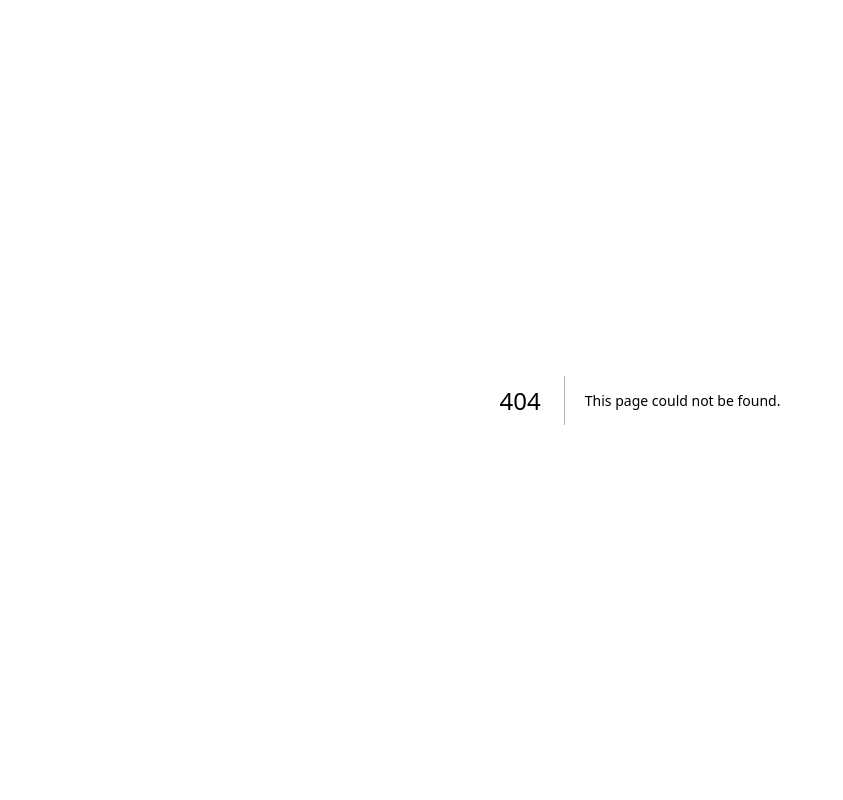
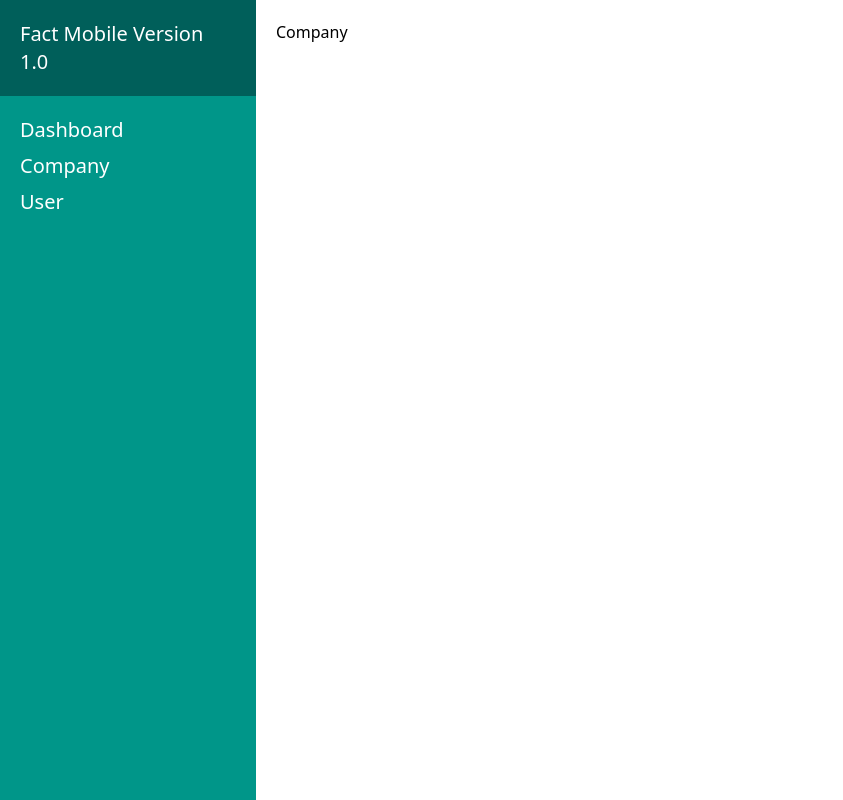
Before and after one commit to FactNJS1014/factMobileNext-web, a Next.js app: page /backoffice/company in a window 1280 px wide. Before the commit this address had no page. Shown: the whole page, without its empty margins (0-843 px from the left). Built offline with nearby package versions, Linux system fonts and the light colour scheme.

Commit message:
feat: Introduce backoffice layout with dashboard and company pages, implement sign-in functionality, and add `axios`, `sweetalert2`, and global styles.

```diff
--- /dev/null
+++ b/app/backoffice/company/page.tsx
@@ -0,0 +1,7 @@
+export default function Page() {
+  return (
+    <div>
+      <h1>Company</h1>
+    </div>
+  );
+}
--- /dev/null
+++ b/app/backoffice/dashboard/page.tsx
@@ -0,0 +1,7 @@
+export default function Page() {
+  return (
+    <div>
+      <h1>dashboard</h1>
+    </div>
+  );
+}
--- /dev/null
+++ b/app/backoffice/layout.tsx
@@ -0,0 +1,14 @@
+import Sidebar from "./sidebar";
+
+export default function BackofficeLayout({
+  children,
+}: {
+  children: React.ReactNode;
+}) {
+  return (
+    <div className="flex">
+      <Sidebar />
+      <div className="flex-1 p-5">{children}</div>
+    </div>
+  );
+}
--- /dev/null
+++ b/app/backoffice/sidebar.tsx
@@ -0,0 +1,14 @@
+export default function Sidebar() {
+  return (
+    <div className="bg-teal-600 h-screen w-64">
+      <div className="p-5 bg-teal-800 text-white text-xl">
+        <h1>Fact Mobile Version 1.0</h1>
+      </div>
+      <div className="p-5 text-white text-xl flex flex-col gap-2">
+        <div>Dashboard</div>
+        <div>Company</div>
+        <div>User</div>
+      </div>
+    </div>
+  );
+}
--- /dev/null
+++ b/app/config.ts
@@ -0,0 +1,3 @@
+export const config = {
+ apiUrl: "http://localhost:8080/api",
+};
--- a/app/globals.css
+++ b/app/globals.css
@@ -10,10 +10,10 @@
    bg-white ;
 }
 
-body{
+/* body{
   @apply bg-gradient-to-tr from-sky-500
    to-green-800;
-}
+} */
 
 .input{
   @apply border border-gray-300 rounded-lg p-2;
--- a/app/signin/page.tsx
+++ b/app/signin/page.tsx
@@ -1,10 +1,39 @@
 "use client";
 
 import { useState } from "react";
+import axios from "axios";
+import Swal from "sweetalert2";
+import { config } from "../config";
+import { useRouter } from "next/navigation";
 
 export default function Signin() {
   const [username, setUsername] = useState("");
   const [password, setPassword] = useState("");
+
+  const router = useRouter();
+
+  const handleSignin = async () => {
+    try {
+      const payload = {
+        username: username,
+        password: password,
+      };
+      const response = await axios.post(config.apiUrl + "/signin", payload);
+      //   console.log(response.data);
+      if (response.data.token !== null) {
+        localStorage.setItem("token", response.data.token);
+        router.push("/backoffice/dashboard");
+      } else {
+        Swal.fire({
+          icon: "error",
+          title: "Sign In Failed",
+          text: "Invalid username or password!",
+        });
+      }
+    } catch (error) {
+      console.log(error);
+    }
+  };
 
   return (
     <div className="signin-container">
@@ -26,7 +55,9 @@ export default function Signin() {
           className="input"
         />
 
-        <button className="button">Sign In</button>
+        <button className="button" onClick={handleSignin}>
+          Sign In
+        </button>
       </div>
     </div>
   );
--- a/package.json
+++ b/package.json
@@ -9,9 +9,11 @@
     "lint": "eslint"
   },
   "dependencies": {
+    "axios": "^1.13.2",
     "next": "16.0.6",
     "react": "19.2.0",
-    "react-dom": "19.2.0"
+    "react-dom": "19.2.0",
+    "sweetalert2": "^11.26.3"
   },
   "devDependencies": {
     "@tailwindcss/postcss": "^4",
```
Also changed, not shown: 1 other file (tests, documents, lock files or other folders).
